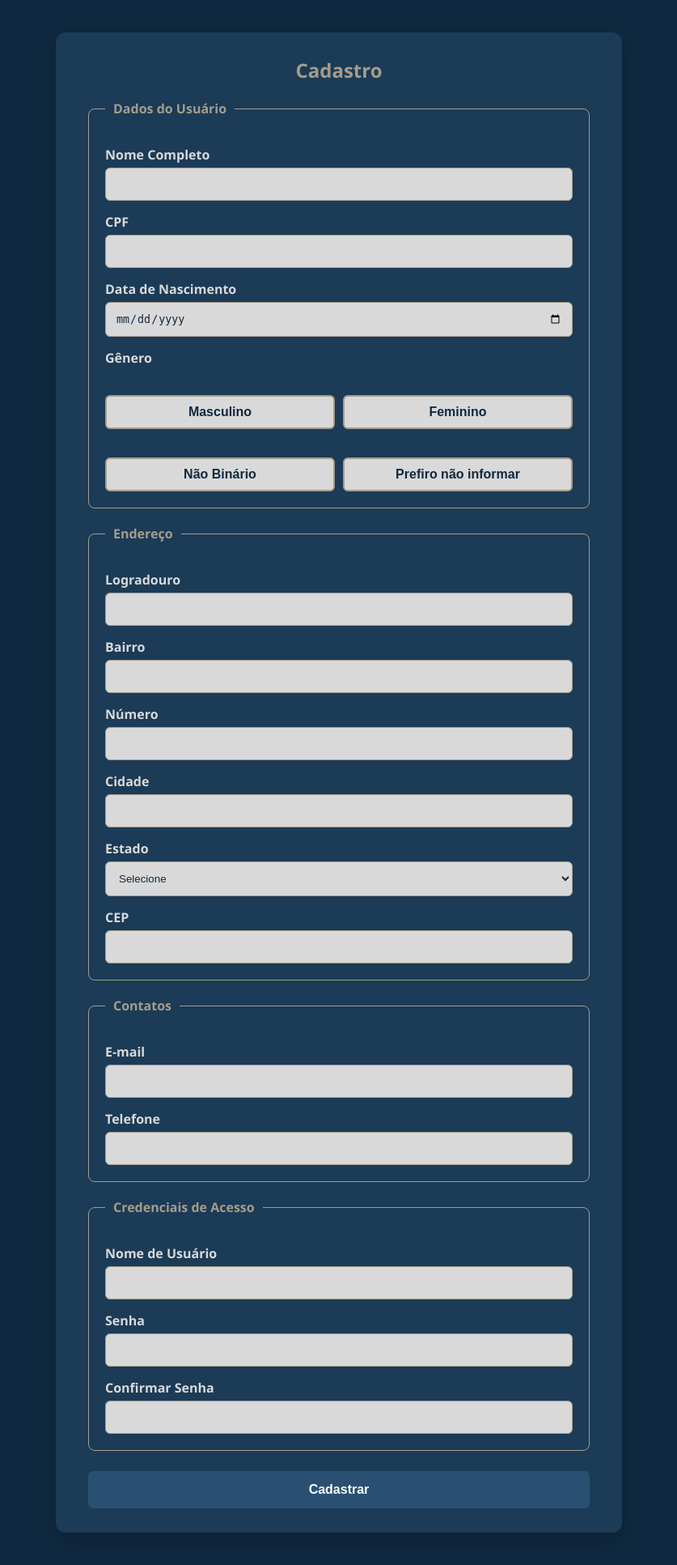
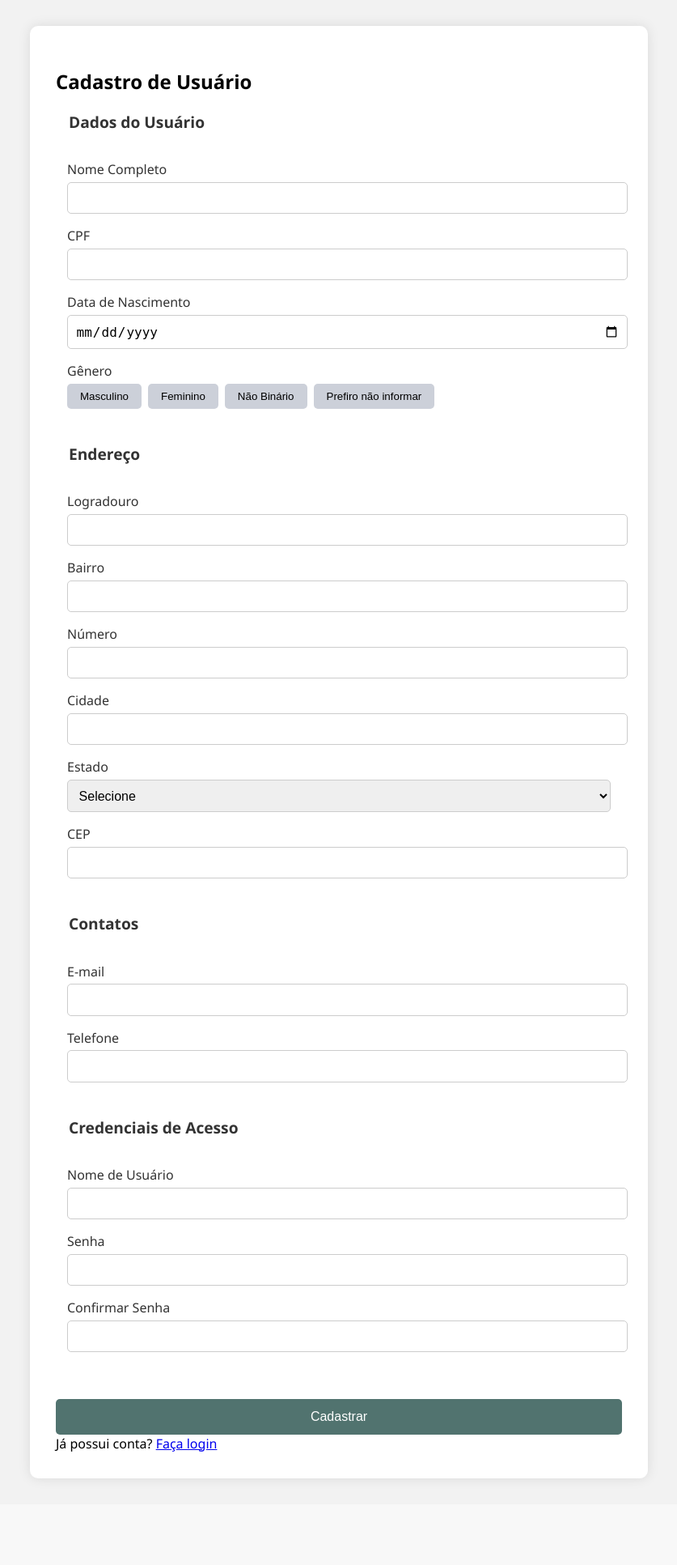
Before and after one commit to EmersonBello/sistema-formulario, a PHP site: page /cadastro.html in a window 1280 px wide. Shown: the whole page at 81% size, without its empty margins (221-1058 px from the left). After the commit the page ends 1831 px from the top, so only its background shows below. Run offline with PHP 8.4, Linux system fonts and the light colour scheme.

Commit message:
terceiro commit

```diff
--- a/cadastro.css
+++ b/cadastro.css
@@ -1,139 +1,101 @@
-/* Reset básico */
-* {
+body {
   margin: 0;
   padding: 0;
-  box-sizing: border-box;
-}
-
-body {
-  font-family: 'Segoe UI', Tahoma, Geneva, Verdana, sans-serif;
-  background-color: #0F2940;
-  color: #D9D9D9;
-  display: flex;
-  justify-content: center;
-  padding: 40px 20px;
+  background: #f2f2f2;
+  font-family: "Segoe UI", Tahoma, Geneva, Verdana, sans-serif;
 }
 
 .container {
   max-width: 700px;
-  width: 100%;
-  background-color: #1b3b57;
-  padding: 30px 40px;
-  border-radius: 12px;
-  box-shadow: 0 8px 25px rgba(0, 0, 0, 0.2);
-  transition: transform 0.3s ease-in-out;
+  margin: 2rem auto;
+  background: #fff;
+  padding: 2rem;
+  border-radius: 10px;
+  box-shadow: 0 0 15px rgba(0,0,0,0.1);
+  animation: fadeIn 0.5s ease-in-out;
 }
 
-.container:hover {
-  transform: translateY(-5px);
+@keyframes fadeIn {
+  from { opacity: 0; transform: translateY(20px); }
+  to { opacity: 1; transform: translateY(0); }
 }
 
-h2 {
-  text-align: center;
-  margin-bottom: 20px;
-  color: #A69C8A;
-}
-
-.form label {
-  display: block;
-  margin-top: 15px;
-  font-weight: 600;
-  color: #D9D9D9;
-}
-
-.form input,
-.form select {
-  width: 100%;
-  padding: 12px;
-  margin-top: 5px;
-  border: 1px solid #A69C8A;
-  border-radius: 6px;
-  background-color: #D9D9D9;
-  color: #0F2940;
-  transition: border-color 0.3s, background-color 0.3s;
-}
-
-.form input:focus,
-.form select:focus {
-  border-color: #295073;
-  background-color: #fff;
-  outline: none;
-}
-
-.form button {
-  width: 100%;
-  padding: 14px;
-  margin-top: 25px;
-  background-color: #295073;
-  color: white;
+form fieldset {
   border: none;
-  border-radius: 6px;
-  font-size: 16px;
-  font-weight: bold;
-  cursor: pointer;
-  transition: background-color 0.3s, transform 0.2s;
-}
-
-.form button:hover {
-  background-color: #1d3b54;
-  transform: scale(1.03);
-}
-
-fieldset {
-  margin-top: 20px;
-  border: 1px solid #A69C8A;
-  padding: 20px;
-  border-radius: 8px;
+  margin-bottom: 2rem;
 }
 
 legend {
+  font-size: 1.2rem;
   font-weight: bold;
-  padding: 0 10px;
-  color: #A69C8A;
+  color: #333;
+  margin-bottom: 0.8rem;
 }
 
-.radio-group label {
+label {
   display: block;
-  margin-top: 5px;
+  margin: 1rem 0 0.3rem;
+  font-weight: 500;
+  color: #333;
 }
 
-/* Gênero dinâmico */
+input,
+select {
+  width: 100%;
+  padding: 0.6rem;
+  border: 1px solid #ccc;
+  border-radius: 5px;
+  font-size: 1rem;
+}
+
 .gender-group {
   display: flex;
   flex-wrap: wrap;
-  gap: 10px;
-  margin-top: 10px;
+  gap: 0.5rem;
+  margin-top: 0.3rem;
 }
 
 .gender-group button {
-  flex: 1 1 45%;
-  padding: 10px;
-  border: 2px solid #A69C8A;
-  border-radius: 6px;
-  background-color: #D9D9D9;
-  color: #0F2940;
-  font-weight: 600;
+  padding: 0.5rem 1rem;
+  background-color: #ccd0d9;
+  border: none;
+  border-radius: 5px;
   cursor: pointer;
-  transition: all 0.3s ease;
+  transition: background-color 0.3s;
 }
 
-.gender-group button:hover {
-  background-color: #A69C8A;
-  color: #0F2940;
-}
-
-.gender-group button.selected {
-  background-color: #59370C;
-  border-color: #59370C;
+.gender-group button:hover,
+.gender-group .selected {
+  background-color: #51736f;
   color: white;
 }
 
-@media (max-width: 600px) {
-  .form input, .form select {
-    font-size: 16px;
+button[type="submit"] {
+  width: 100%;
+  margin-top: 1rem;
+  padding: 0.8rem;
+  background-color: #51736f;
+  color: white;
+  border: none;
+  border-radius: 5px;
+  font-size: 1rem;
+  cursor: pointer;
+  transition: background-color 0.3s;
+}
+
+button[type="submit"]:hover {
+  background-color: #39534f;
+}
+
+@media (max-width: 768px) {
+  .container {
+    margin: 1rem;
+    padding: 1rem;
   }
 
-  .gender-group button {
-    flex: 1 1 100%;
+  input,
+  select,
+  button[type="submit"] {
+    font-size: 0.95rem;
   }
 }
--- a/cadastro.html
+++ b/cadastro.html
@@ -2,26 +2,40 @@
 <html lang="pt-BR">
 <head>
   <meta charset="UTF-8" />
-  <meta name="viewport" content="width=device-width, initial-scale=1.0"/>
+  <meta name="viewport" content="width=device-width, initial-scale=1.0" />
   <title>Cadastro</title>
   <link rel="stylesheet" href="cadastro.css" />
+  <script src="script.js"></script>
+  <script>
+    document.addEventListener('DOMContentLoaded', () => {
+      const buttons = document.querySelectorAll('.gender-group button');
+      const hiddenInput = document.getElementById('genero');
+
+      buttons.forEach(button => {
+        button.addEventListener('click', () => {
+          buttons.forEach(btn => btn.classList.remove('selected'));
+          button.classList.add('selected');
+          hiddenInput.value = button.getAttribute('data-value');
+        });
+      });
+    });
+  </script>
 </head>
 <body>
   <div class="container">
-    <form id="cadastroForm" class="form">
-      <h2>Cadastro</h2>
+    <form action="cadastro.php" method="POST">
+      <h2>Cadastro de Usuário</h2>
 
-      <!-- Dados do Usuário -->
       <fieldset>
         <legend>Dados do Usuário</legend>
         <label for="nome">Nome Completo</label>
-        <input type="text" id="nome" required />
+        <input type="text" id="nome" name="nome" required />
 
         <label for="cpf">CPF</label>
-        <input type="text" id="cpf" maxlength="14" required />
+        <input type="text" id="cpf" name="cpf" maxlength="14" required />
 
         <label for="nascimento">Data de Nascimento</label>
-        <input type="date" id="nascimento" required />
+        <input type="date" id="nascimento" name="nascimento" required />
 
         <label>Gênero</label>
         <div class="gender-group" id="genderGroup">
@@ -30,26 +44,25 @@
           <button type="button" data-value="Não Binário">Não Binário</button>
           <button type="button" data-value="Prefiro não informar">Prefiro não informar</button>
         </div>
-<input type="hidden" name="genero" id="genero" required />
+        <input type="hidden" name="genero" id="genero" required />
       </fieldset>
 
-      <!-- Endereço -->
       <fieldset>
         <legend>Endereço</legend>
         <label for="logradouro">Logradouro</label>
-        <input type="text" id="logradouro" required />
+        <input type="text" id="logradouro" name="logradouro" required />
 
         <label for="bairro">Bairro</label>
-        <input type="text" id="bairro" required />
+        <input type="text" id="bairro" name="bairro" required />
 
         <label for="numero">Número</label>
-        <input type="number" id="numero" required />
+        <input type="number" id="numero" name="numero" required />
 
         <label for="cidade">Cidade</label>
-        <input type="text" id="cidade" required />
+        <input type="text" id="cidade" name="cidade" required />
 
         <label for="estado">Estado</label>
-        <select id="estado" required>
+        <select id="estado" name="estado" required>
           <option value="">Selecione</option>
           <option value="AC">AC</option>
           <option value="AL">AL</option>
@@ -81,36 +94,36 @@
         </select>
 
         <label for="cep">CEP</label>
-        <input type="text" id="cep" maxlength="9" required />
+        <input type="text" id="cep" name="cep" maxlength="9" required />
       </fieldset>
 
-      <!-- Contatos -->
       <fieldset>
         <legend>Contatos</legend>
         <label for="email">E-mail</label>
-        <input type="email" id="email" required />
+        <input type="email" id="email" name="email" required />
 
         <label for="telefone">Telefone</label>
-        <input type="text" id="telefone" maxlength="15" required />
+        <input type="text" id="telefone" name="telefone" maxlength="15" required />
       </fieldset>
 
-      <!-- Acesso -->
       <fieldset>
         <legend>Credenciais de Acesso</legend>
         <label for="usuario">Nome de Usuário</label>
-        <input type="text" id="usuario" required />
+        <input type="text" id="usuario" name="usuario" required />
 
         <label for="senha">Senha</label>
-        <input type="password" id="senha" required />
+        <input type="password" id="senha" name="senha" required />
 
         <label for="confirmarSenha">Confirmar Senha</label>
-        <input type="password" id="confirmarSenha" required />
+        <input type="password" id="confirmarSenha" name="confirmarSenha" required />
       </fieldset>
 
       <button type="submit">Cadastrar</button>
+
+      <div class="link-login">
+        Já possui conta? <a href="index.html">Faça login</a>
+      </div>
     </form>
   </div>
-
-  <script src="script.js"></script>
 </body>
 </html>
```
Also changed, not shown: cadastro.php (added, +37 -0 lines), conexao.php (added, +12 -0 lines), index.html (+4 -6 lines), login.css (+52 -70 lines), login.php (added, +32 -0 lines), script.js (+73 -168 lines).
